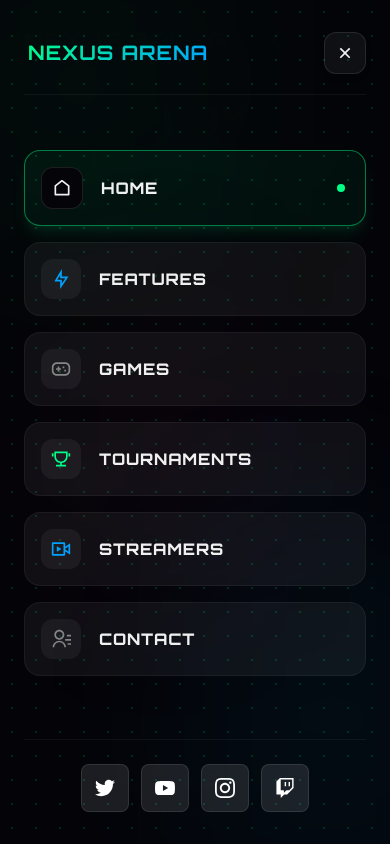
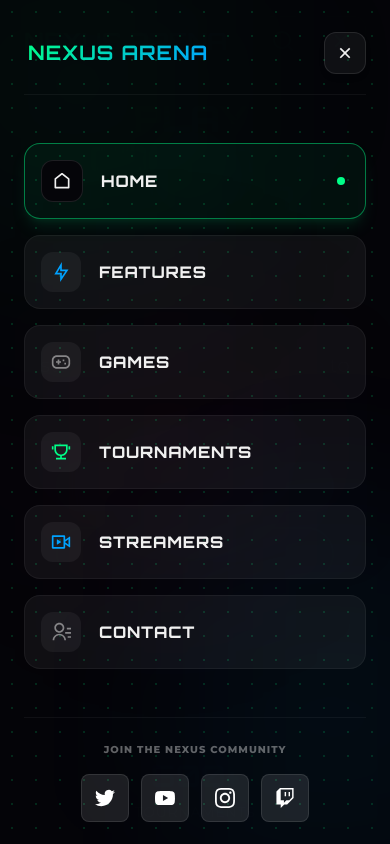
Before and after one commit to shubhamx599/nexusarena, a React (Vite) app: page / in a window 390 px wide. Both pictures are taken after a click on the button 341 px from the left and 41 px from the top of the page. Shown: the top 844 px of the page. Built offline with nearby package versions, Linux system fonts and the light colour scheme.

Commit message:
style: restore JOIN THE NEXUS COMMUNITY title and increase bottom padding

```diff
--- a/src/components/ui/MobileMenu.jsx
+++ b/src/components/ui/MobileMenu.jsx
@@ -79,7 +79,7 @@ const MobileMenu = ({
         animate={{ opacity: 1, scale: 1, y: 0 }}
         exit={{ opacity: 0, scale: 0.97, y: 15 }}
         transition={{ type: "spring", damping: 25, stiffness: 220 }}
-        className="relative z-10 w-full max-w-2xl mx-auto min-h-full px-6 py-8 flex flex-col justify-between gap-12 pointer-events-auto"
+        className="relative z-10 w-full max-w-2xl mx-auto min-h-full px-6 pt-8 pb-14 flex flex-col justify-between gap-12 pointer-events-auto"
         onClick={(e) => {
           e.stopPropagation();
         }}
@@ -178,7 +178,10 @@ const MobileMenu = ({
 
         {/* Footer info & socials */}
         <div className="flex flex-col gap-4 mt-auto shrink-0 border-t border-white/5 pt-6">
-          <div className="flex justify-center w-full">
+          <div className="flex flex-col items-center gap-4 w-full">
+            <span className="text-[10px] text-light/40 font-montserrat tracking-widest uppercase font-extrabold text-center">
+              JOIN THE NEXUS COMMUNITY
+            </span>
             <SocialMediaIcons
               className="justify-center"
               buttonSize="w-12 h-12"
```
